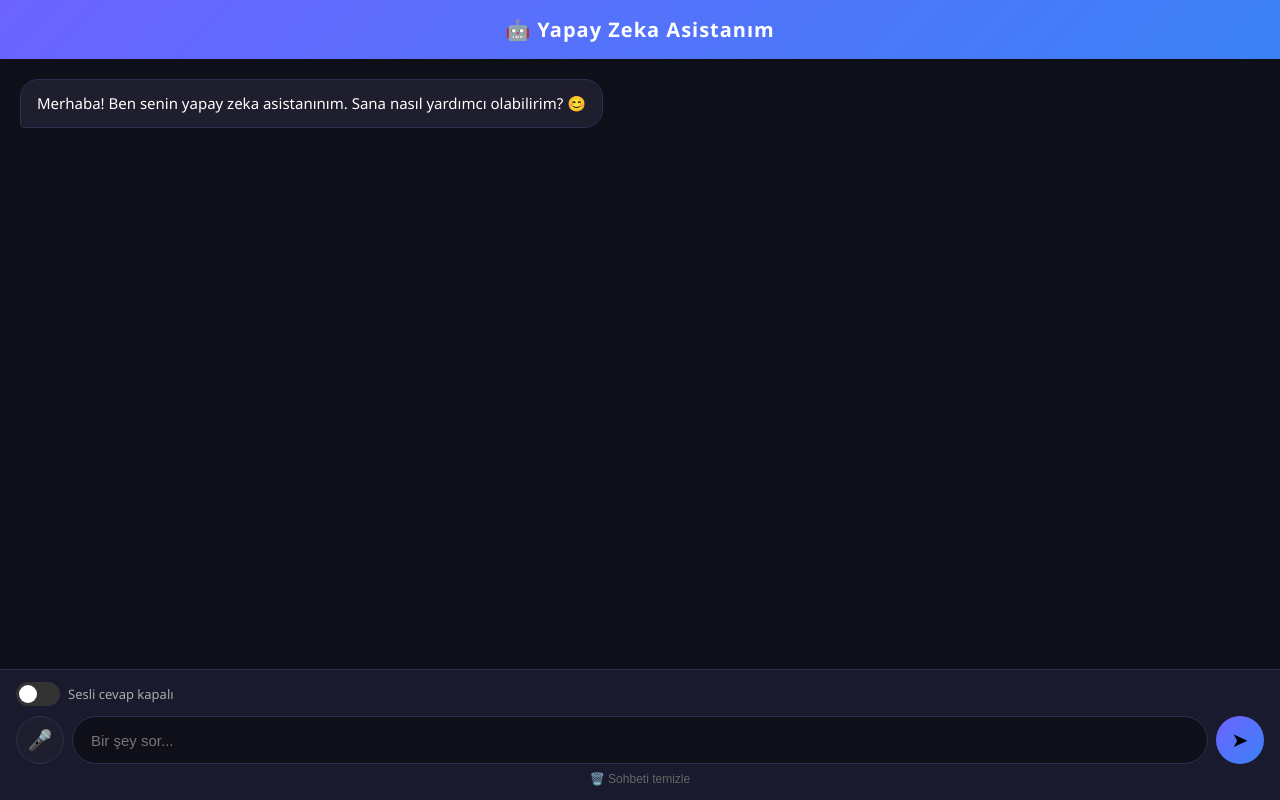
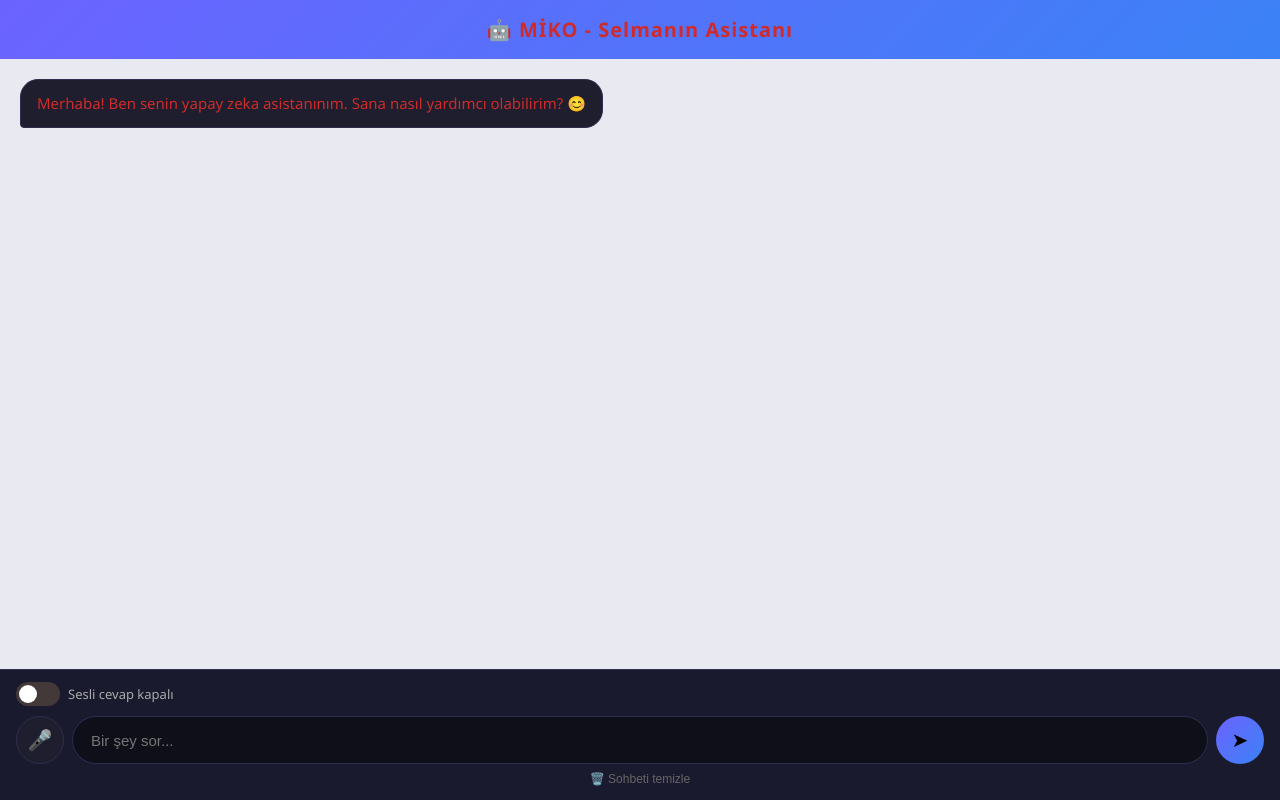
Before and after one commit to layrox05-afk/yapay-zeka, a Flask app: page / in a window 1280 px wide. Run offline with Flask 3, Linux system fonts and the light colour scheme.

Commit message:
isim degistirildi

```diff
--- a/templates/index.html
+++ b/templates/index.html
@@ -3,13 +3,13 @@
 <head>
     <meta charset="UTF-8">
     <meta name="viewport" content="width=device-width, initial-scale=1.0">
-    <title>Yapay Zeka Asistanım</title>
+    <title>MİKO - Selmanın Asistanı</title>
     <style>
         * { margin: 0; padding: 0; box-sizing: border-box; }
         body {
             font-family: 'Segoe UI', sans-serif;
-            background: #0f0f1a;
-            color: #fff;
+            background: #e9e9f1;
+            color: #cf2b2b;
             height: 100vh;
             display: flex;
             flex-direction: column;
@@ -74,7 +74,7 @@
         .toggle-btn {
             width: 44px;
             height: 24px;
-            background: #333;
+            background: #443939;
             border-radius: 12px;
             cursor: pointer;
             position: relative;
@@ -139,7 +139,7 @@
     </style>
 </head>
 <body>
-    <header>🤖 Yapay Zeka Asistanım</header>
+    <header>🤖 MİKO - Selmanın Asistanı</header>
 
     <div id="sohbet-alani">
         <div class="mesaj asistan">Merhaba! Ben senin yapay zeka asistanınım. Sana nasıl yardımcı olabilirim? 😊</div>
```
